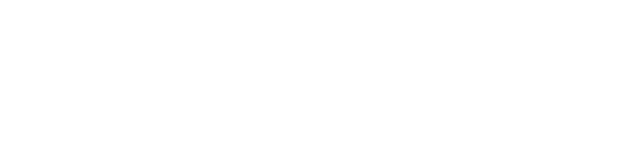
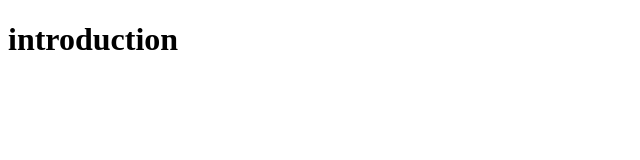
Before and after one commit to shivrajanraja/first-proj, a plain HTML site: page index.html in a window 1280 px wide. Shown: the whole page, without its empty margins (0-640 px from the left). Drawn offline with Linux system fonts and the light colour scheme.

Commit message:
added h1

```diff
--- a/index.html
+++ b/index.html
@@ -7,6 +7,6 @@
   <title>My Document</title>
 </head>
 <body>
-
+        <h1> introduction </h1>
 </body>
 </html>
```
